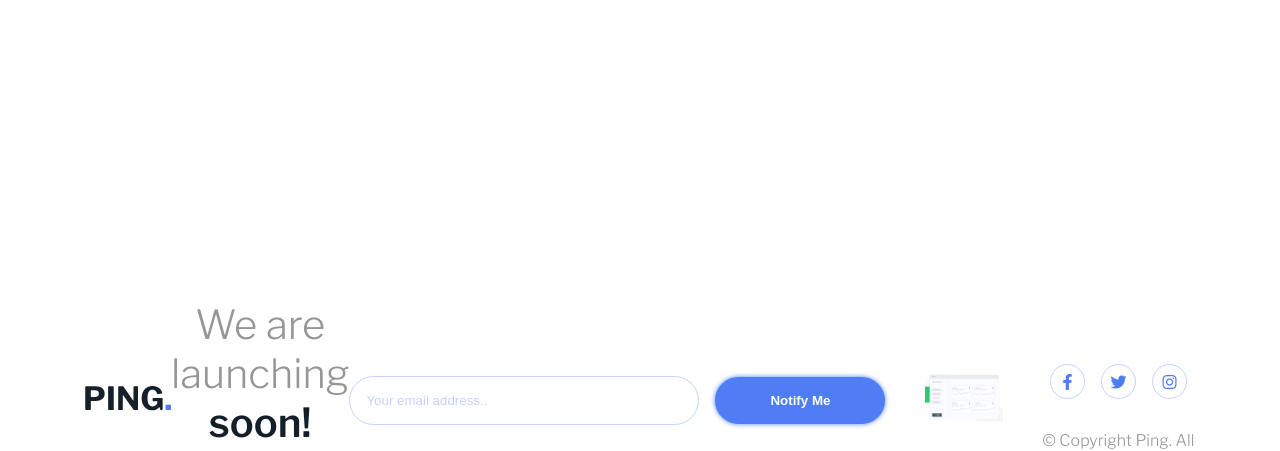
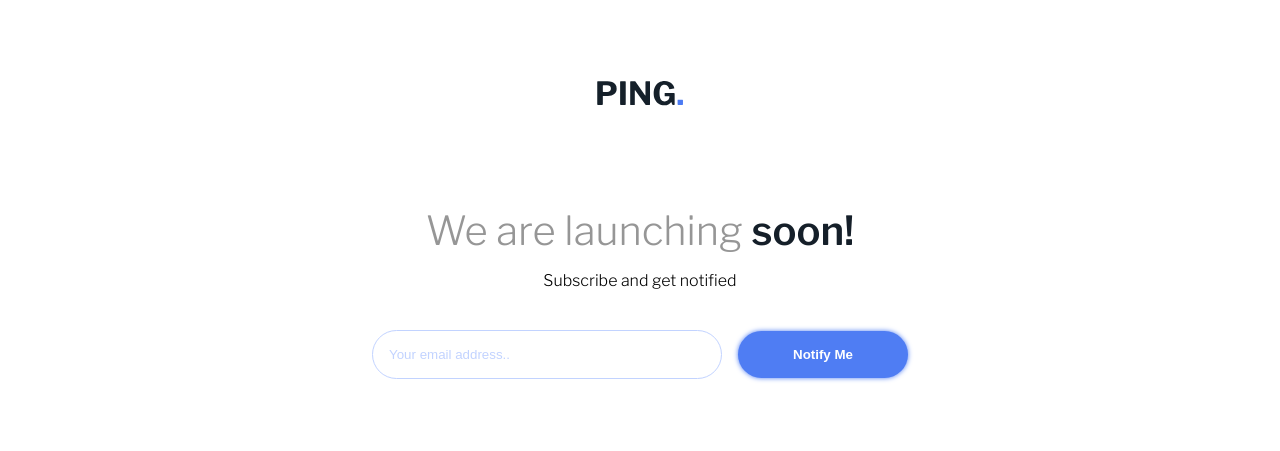
Before and after one commit to Mostafa-T/Ping-Landing-page-component, a plain HTML site: page index.html in a window 1280 px wide. Shown: the top 451 px of the page. Drawn offline with nearby package versions, Linux system fonts and the light colour scheme.

Commit message:
css modfied

```diff
--- a/css/style.css
+++ b/css/style.css
@@ -25,7 +25,7 @@ body {
 /* Start Wrapper */
 
 header {
-  margin: 4rem 0rem;
+  margin: 5rem 0rem;
 }
 
 .title {
@@ -153,6 +153,7 @@ header {
   min-height: 100vh;
   max-height: 100%;
   display: flex;
+  flex-direction: column;
   align-items: center;
 }
 
@@ -206,5 +207,5 @@ header {
 }
 /* End Media Queries */
 
-.attribution { font-size: 11px; text-align: center; }
+.attribution { font-size: 11px; text-align: center; margin-bottom: 1rem; }
 .attribution a { color: hsl(228, 45%, 44%); }
```
